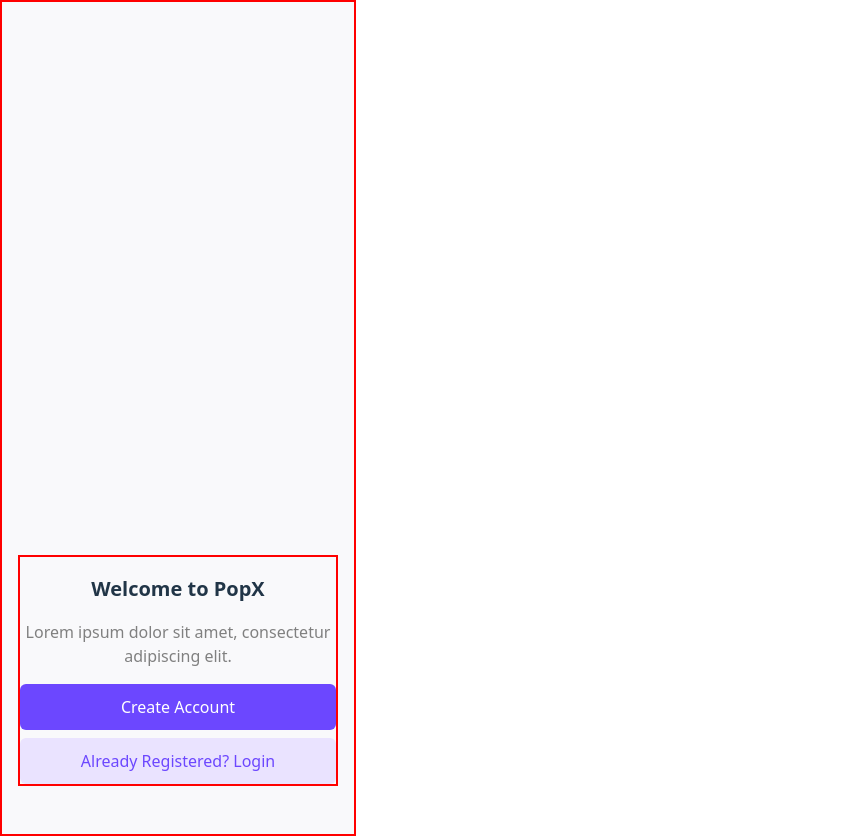
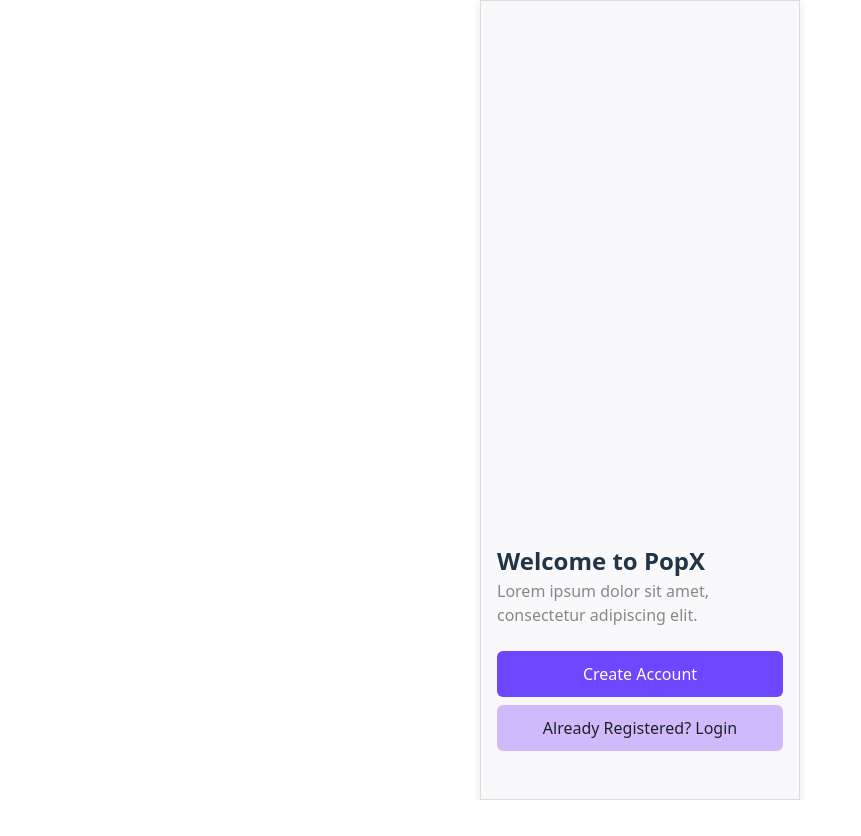
Before and after one commit to Raveena99999/InternAssignment, a React (Vite) app: page / in a window 1280 px wide. Shown: the whole page, without its empty margins (0-861 px from the left). After the commit the page ends 800 px from the top, so only its background shows below. Built offline with nearby package versions, Linux system fonts and the light colour scheme; the HTML template or start-up script is replaced by a standard one.

Commit message:
setting color code

```diff
--- a/src/App.css
+++ b/src/App.css
@@ -1,3 +1,8 @@
+/* .mobile-container{
+
+  display: flex;
+  justify-content: center;
+}
 
 .container {
   height: 80vh;
@@ -11,14 +16,14 @@
   margin-left: 38vw;
 
 }
-p{
-  color: grey;
-}
-.heading {
- font-size: 2rem;
-  margin-bottom: 30px;
-  color: black;
-  font-weight: 600;
+.container p{
+color: #888;
+    text-align: left;}
+.container h1 {
+  font-size: 1.5rem;
+  font-weight: 700;
+  margin-bottom: 0px;
+  text-align: left;
 }
 
 .button-container {
@@ -45,4 +50,4 @@
   background-color: rgb(237, 234, 255);
   color: #4a90e2;
   cursor: pointer;
-}
+} */
--- a/src/pages/Welcome.jsx
+++ b/src/pages/Welcome.jsx
@@ -6,10 +6,10 @@
 //   const navigate = useNavigate();
 
 //   return (
-//     <div style={{ display: 'flex', justifyContent: 'center' }}>
+//     <div className='mobile-container'>
 //       <div className="container">
-//         <h1 className="heading">Welcome to Popex</h1>
-//         <span>Lorem ipsum dolor sit amet, consectetur adipiscing elit.</span><br />
+//         <h1>Welcome to Popex</h1>
+//        <p>Lorem ipsum dolor sit amet,<br /> consectetur adipiscing elit.</p>
 //         <div className="button-container">
 //           <button className="primary-button">Create Account</button>
 //           <button className="secondary-button" onClick={() => navigate('/login')}>Already Registered?</button>
@@ -33,7 +33,7 @@
     <div className="mobile-container">
       <div className="content">
         <h2>Welcome to PopX</h2>
-        <p>Lorem ipsum dolor sit amet, consectetur adipiscing elit.</p>
+        <p>Lorem ipsum dolor sit amet,<br /> consectetur adipiscing elit.</p>
         <button className="primary" onClick={() => navigate("/create-account")}>
           Create Account
         </button>
--- a/src/style/welcome.css
+++ b/src/style/welcome.css
@@ -1,33 +1,48 @@
+* {
+  margin: 0;
+  padding: 0;
+  box-sizing: border-box;
+}
+body,
+html {
+  height: 100%;
+  margin: 0;
+  padding: 0;
+  display: flex;
+  align-items: center;
+  justify-content: center;
+  background-color: #ffffff;
+}
+
 .mobile-container {
   max-width: 320px;
-  margin: auto !important;
+  width: 100%;
   height: 100vh;
-  display: flex;
-  align-items: flex-end;
-  justify-content: center;
   padding: 1rem;
   background-color: #f9f9fb;
-    border: 2px solid red;
-
+  border: 1px solid gainsboro;
+  box-shadow: 0 2px 10px rgba(0, 0, 0, 0.1);
+  display: flex;
+  align-items: end;
 }
-
 
 .content {
   width: 100%;
   text-align: center;
   margin-bottom: 2rem;
-  border: 2px solid red;
 }
 
-h2 {
-  font-size: 1.25rem;
+.content h2 {
+  font-size: 1.5rem;
   font-weight: 700;
-  margin-bottom: 0.5rem;
+  margin-bottom: 0px;
+  text-align: left;
 }
 
-p {
+.content p {
   color: #888;
-  margin-bottom: 1rem;
+  margin-bottom: 1.5rem;
+  text-align: left;
 }
 
 button.primary {
@@ -41,8 +56,8 @@
 }
 
 button.secondary {
-  background-color: #eae3ff;
-  color: #6c47ff;
+  background-color: #6C25FF4B;
+  color: #1D2226;
   border: none;
   padding: 0.75rem;
   border-radius: 6px;
```
